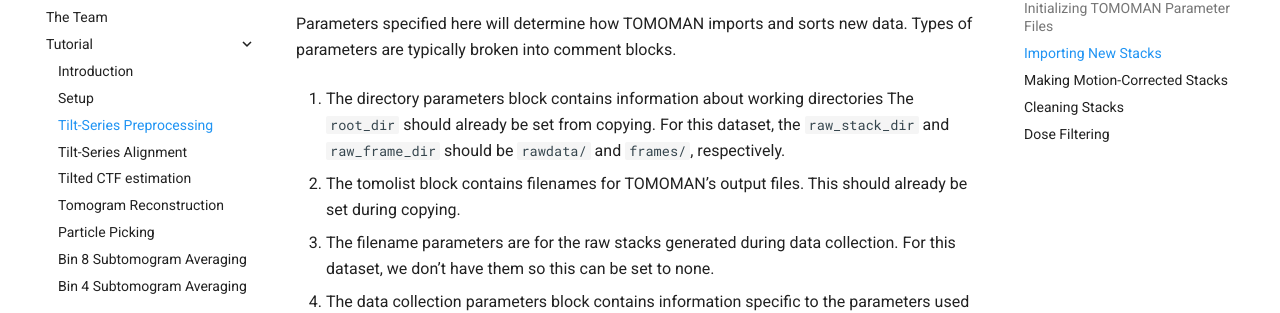
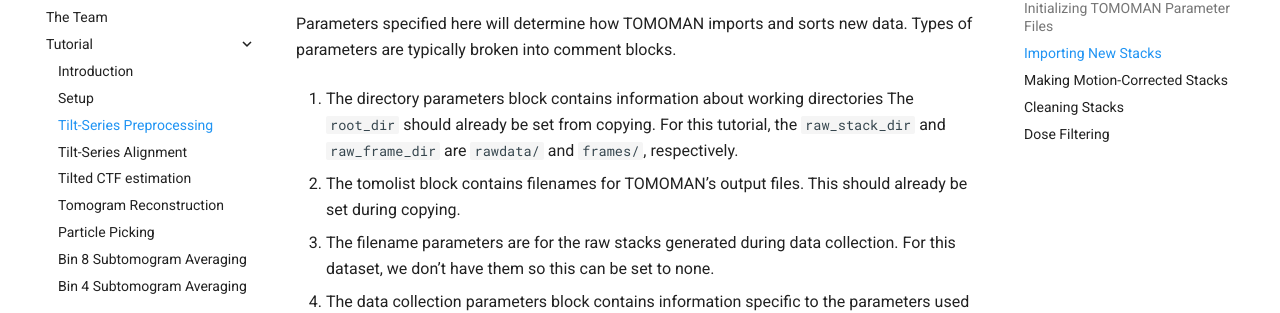
Before and after one commit to wan-lab-vanderbilt/subtomo-tutorials, an MkDocs documentation site: the page built from docs/hiv/preproc.md, in a window 1280 px wide and 900 px high, scrolled down 1434 px. Shown: the part 145-458 px from the top of the window. Built offline with MkDocs 1.6.1 and Material for MkDocs 9.7.7, drawn with Linux system fonts in a browser that asks for light colours.

Commit message:
Clarify file paths instructions in preproc

```diff
--- a/docs/hiv/preproc.md
+++ b/docs/hiv/preproc.md
@@ -54,7 +54,7 @@ Types of parameters are typically broken into comment blocks.
 
 1. The directory parameters block contains information about working directories
 The `root_dir` should already be set from copying.
-For this dataset, the `raw_stack_dir` and `raw_frame_dir` should be `rawdata/` and `frames/`, respectively.
+For this tutorial, the `raw_stack_dir` and `raw_frame_dir` are `rawdata/` and `frames/`, respectively.
 
 2. The tomolist block contains filenames for TOMOMAN’s output files.
 This should already be set during copying.
```
